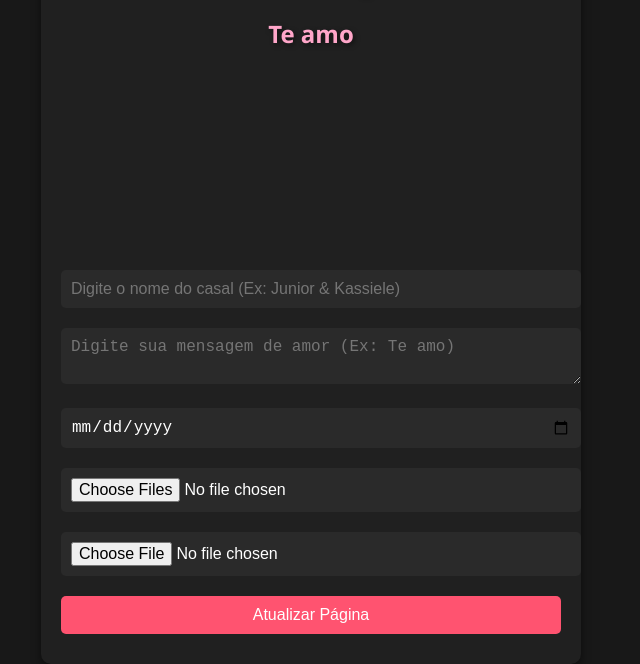
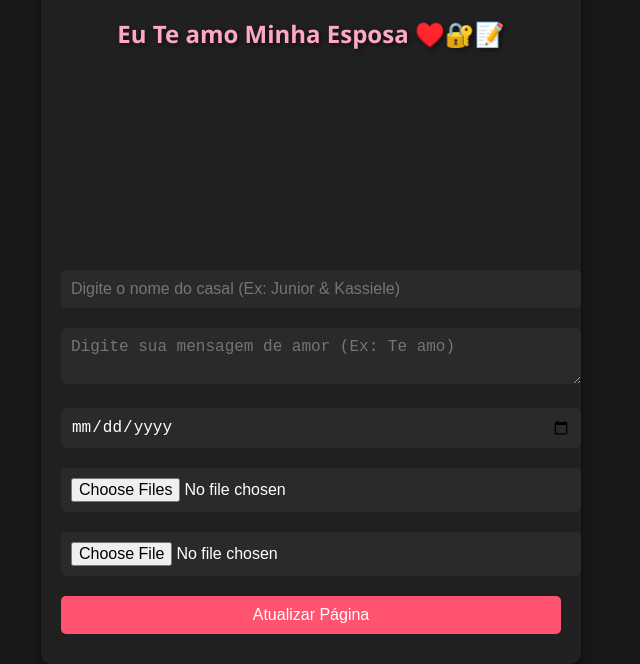
Before and after one commit to junior02405/Jn_-_ks, a plain HTML site: page index.html in a window 1280 px wide. Shown: the part 180-844 px from the top of the page, without its empty margins (329-969 px from the left). Drawn offline with Linux system fonts and the light colour scheme.

Commit message:
Update index.html

```diff
--- a/index.html
+++ b/index.html
@@ -158,7 +158,7 @@
   <div class="container">
     <h1 id="titulo">❤️ Junior & Kassiele ❤️</h1>
     <div id="contador">Carregando contador...</div>
-    <div id="mensagem">Te amo</div>
+    <div id="mensagem"> Eu Te amo Minha Esposa ♥️🔐📝</div>
     <div class="gallery" id="gallery"></div>
 
     <!-- QR Code -->
```
